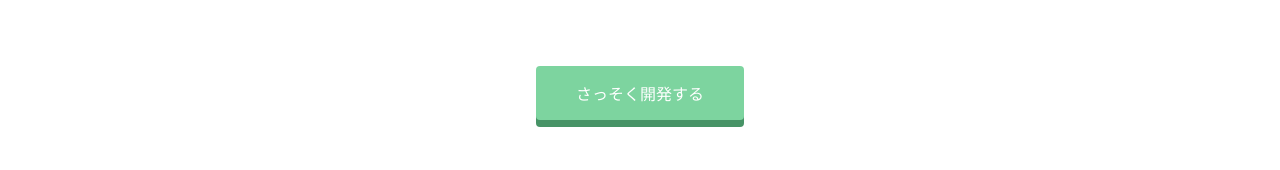
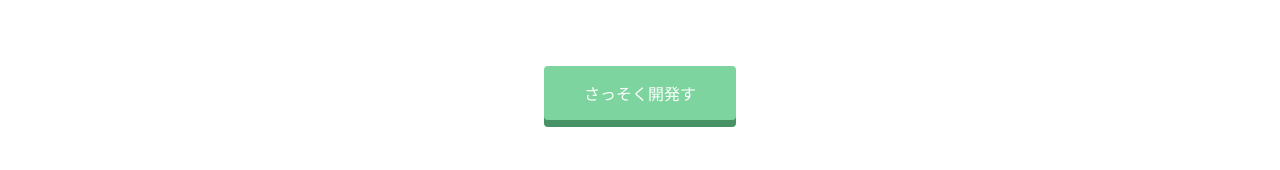
Before and after one commit to Jun19900505/jun_ayg.github.io, a plain HTML site: page index.html in a window 1280 px wide. Shown: the part 1426-1596 px from the top of the page. Drawn offline with Linux system fonts and the light colour scheme.

Commit message:
Update index.html

```diff
--- a/index.html
+++ b/index.html
@@ -79,7 +79,7 @@
         <h2>さぁ、あなたもProgateでプログラミングを学んでみませんか?</h2>
         <h3>Let's learn to code, learn to be creative!</h3>
       </div>
-      <span class="btn message">さっそく開発する</span>
+      <span class="btn message">さっそく開発す</span>
     </div>
   </div>
   <footer>
```
